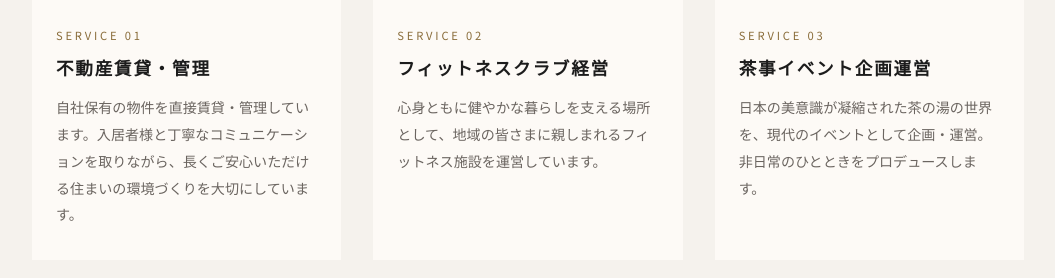
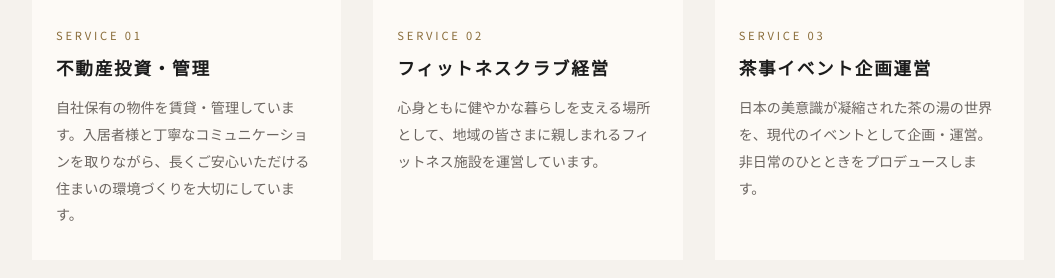
Before and after one commit to kanbeylab/corp, a plain HTML site: page index.html in a window 1280 px wide. Shown: the part 1816-2094 px from the top of the page, without its empty margins (112-1167 px from the left). Drawn offline with Linux system fonts and the light colour scheme.

Commit message:
Update index.html

```diff
--- a/index.html
+++ b/index.html
@@ -467,13 +467,13 @@
 
       <div class="service-card">
         <div class="service-img">
-          <img src="images/realestate.jpg" alt="不動産賃貸・管理">
+          <img src="images/realestate.jpg" alt="不動産投資・管理">
         </div>
         <div class="service-body">
           <p class="service-num">SERVICE 01</p>
-          <h3 class="service-name">不動産賃貸・管理</h3>
+          <h3 class="service-name">不動産投資・管理</h3>
           <p class="service-desc">
-            自社保有の物件を直接賃貸・管理しています。入居者様と丁寧なコミュニケーションを取りながら、長くご安心いただける住まいの環境づくりを大切にしています。
+            自社保有の物件を賃貸・管理しています。入居者様と丁寧なコミュニケーションを取りながら、長くご安心いただける住まいの環境づくりを大切にしています。
           </p>
         </div>
       </div>
```
